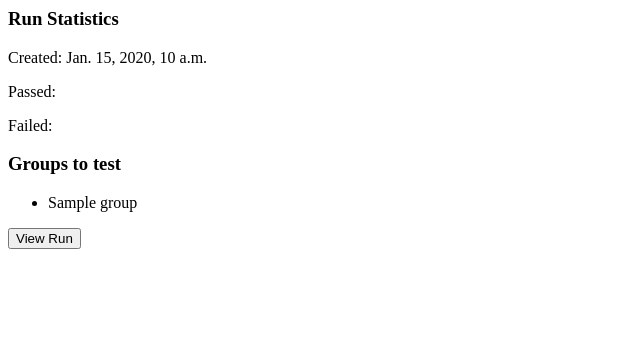
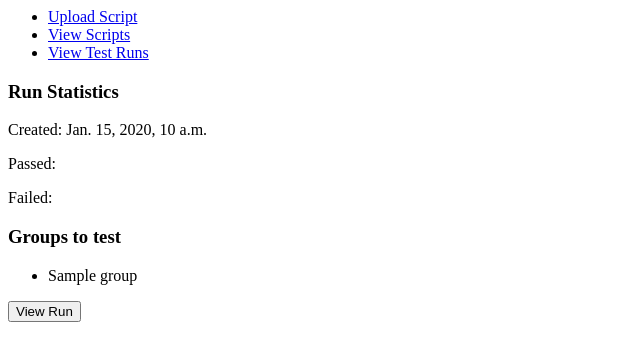
Before and after one commit to isotoma/ScriptSite, a Django app: template src/scriptsite/templates/run.html in a window 1280 px wide. Shown: the top 361 px of the page, without its empty margins (0-640 px from the left). Run offline with Django 3.2, Linux system fonts and the light colour scheme; the template is opened without the code that fills it: most values are stand-ins (such as "Sample title", 1, 10 or a date in 2020).

Commit message:
Added nav bar

```diff
--- a/src/scriptsite/templates/base.html
+++ b/src/scriptsite/templates/base.html
@@ -1,6 +1,14 @@
 <html>
 
     <body>
+
+        <div id="nav">
+                <ul>
+                        <li><a href="{% url upload %}">Upload Script</a></li>
+                        <li><a href="{% url script_home %}">View Scripts</a></li>
+                        <li><a href="{% url test_run_home %}">View Test Runs</a></li>
+                </ul>
+        </div>
 
         {% block content %}
         {% endblock %}
```
Also changed, not shown: src/scriptsite/main/views.py (+13 -1 lines).
